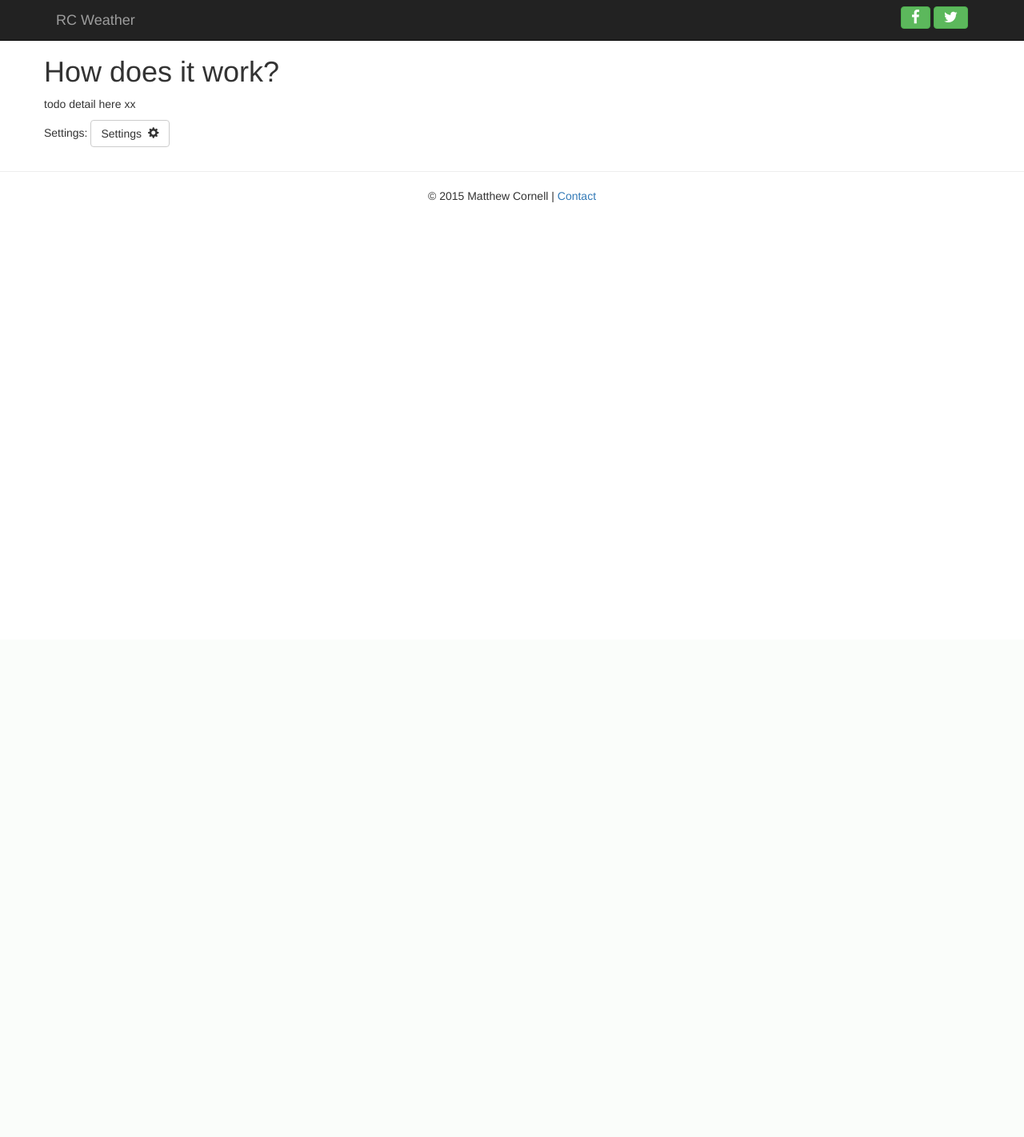
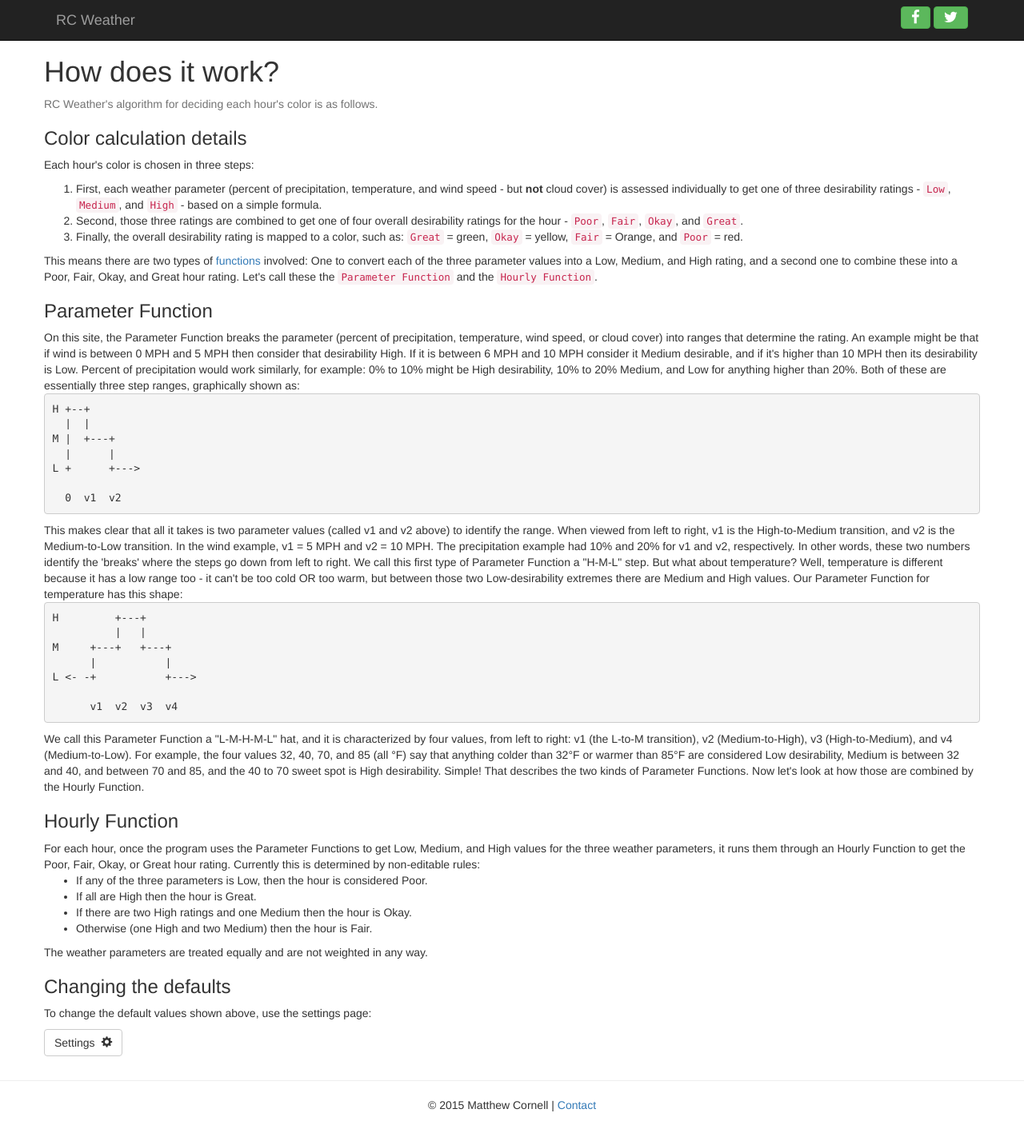
Before and after one commit to matthewcornell/peepweather, a Flask app: page /how-it-works in a window 1280 px wide. Shown: the whole page at 80% size. Before the commit the page ends 253 px from the top, so only its background shows below. Run offline with Flask 2, Linux system fonts and the light colour scheme; some libraries are stand-ins or nearby versions.

Commit message:
how it works

```diff
--- a/app/templates/how-it-works.html
+++ b/app/templates/how-it-works.html
@@ -9,10 +9,118 @@
 
             <h1>How does it work?</h1>
 
-            <p>todo detail here xx</p>
+            <p class="help-block">RC Weather's algorithm for deciding each hour's color is as follows.</p>
 
-            <p>Settings:
-                <a class="btn btn-default" href="{{ url_for('editSettings') }}" role="button">Settings&nbsp;&nbsp;<span class="glyphicon glyphicon-cog"></span></a>
+            <h3>Color calculation details</h3>
+
+            <p>Each hour's color is chosen in three steps: </p>
+
+            <ol>
+                <li>
+                    First, each weather parameter (percent of precipitation, temperature, and wind speed - but <strong>not</strong>
+                    cloud cover) is assessed individually to get one of three desirability ratings - <code>Low</code>,
+                    <code>Medium</code>, and <code>High</code> - based on a simple formula.
+                </li>
+                <li>Second, those three ratings are combined to get one of four overall desirability ratings for the
+                    hour - <code>Poor</code>, <code>Fair</code>, <code>Okay</code>, and <code>Great</code>.
+                </li>
+                <li>Finally, the overall desirability rating is mapped to a color, such as: <code>Great</code> = green,
+                    <code>Okay</code> = yellow, <code>Fair</code> = Orange, and <code>Poor</code> = red.
+                </li>
+            </ol>
+
+            <p>
+                This means there are two types of <a href="http://en.wikipedia.org/wiki/Function_%28mathematics%29">functions</a>
+                involved: One to convert each of the three parameter values into a Low, Medium, and High rating, and a
+                second one to combine these into a Poor, Fair, Okay, and Great hour rating. Let's call these the
+                <code>Parameter Function</code> and the <code>Hourly Function</code>.</p>
+
+
+            <h3>Parameter Function</h3>
+            On this site, the Parameter Function breaks the parameter (percent of precipitation, temperature, wind
+            speed, or cloud
+            cover) into ranges that determine the rating. An example might be that if wind is between 0 MPH and 5 MPH
+            then consider
+            that desirability High. If it is between 6 MPH and 10 MPH consider it Medium desirable, and if it's higher
+            than 10 MPH
+            then its desirability is Low. Percent of precipitation would work similarly, for example: 0% to 10% might be
+            High
+            desirability, 10% to 20% Medium, and Low for anything higher than 20%. Both of these are essentially three
+            step ranges,
+            graphically shown as:
+
+<pre>
+H +--+
+  |  |
+M |  +---+
+  |      |
+L +      +--->
+
+  0  v1  v2
+</pre>
+
+            This makes clear that all it takes is two parameter values (called v1 and v2 above) to identify the range.
+            When
+            viewed
+            from left to right, v1 is the High-to-Medium transition, and v2 is the Medium-to-Low transition. In the wind
+            example, v1 = 5 MPH and v2 = 10 MPH. The precipitation example had 10% and 20% for v1 and v2, respectively.
+            In
+            other words, these two numbers identify the 'breaks' where the steps go down from left to right. We call
+            this
+            first type of Parameter Function a "H-M-L" step.
+
+            But what about temperature? Well, temperature is different because it has a low range too - it can't be too
+            cold OR
+            too warm, but between those two Low-desirability extremes there are Medium and High values. Our Parameter
+            Function
+            for temperature has this shape:
+
+<pre>
+H         +---+
+          |   |
+M     +---+   +---+
+      |           |
+L <- -+           +--->
+
+      v1  v2  v3  v4
+</pre>
+
+            We call this Parameter Function a "L-M-H-M-L" hat, and it is characterized by four values, from left to
+            right:
+            v1 (the L-to-M transition), v2 (Medium-to-High), v3 (High-to-Medium), and v4 (Medium-to-Low). For example,
+            the
+            four values 32, 40, 70, and 85 (all °F) say that anything colder than 32°F or warmer than 85°F are
+            considered Low
+            desirability, Medium is between 32 and 40, and between 70 and 85, and the 40 to 70 sweet spot is High
+            desirability.
+            Simple!
+
+            That describes the two kinds of Parameter Functions. Now let's look at how those are combined by the Hourly
+            Function.
+
+
+            <h3>Hourly Function</h3>
+            For each hour, once the program uses the Parameter Functions to get Low, Medium, and High values for the
+            three
+            weather
+            parameters, it runs them through an Hourly Function to get the Poor, Fair, Okay, or Great hour rating.
+            Currently
+            this is determined by non-editable rules:
+
+            <ul>
+                <li>If any of the three parameters is Low, then the hour is considered Poor.</li>
+                <li>If all are High then the hour is Great.</li>
+                <li>If there are two High ratings and one Medium then the hour is Okay.</li>
+                <li>Otherwise (one High and two Medium) then the hour is Fair.</li>
+            </ul>
+
+            The weather parameters are treated equally and are not weighted in any way.
+
+            <h3>Changing the defaults</h3>
+
+            <p>To change the default values shown above, use the settings page:</p>
+            <p><a class="btn btn-default" href="{{ url_for('editSettings') }}" role="button">Settings&nbsp;&nbsp;<span
+                    class="glyphicon glyphicon-cog"></span></a>
             </p>
         </div>
     </div>
```
Also changed, not shown: app/templates/forecast-error.html (+6 -2 lines), README.md.
